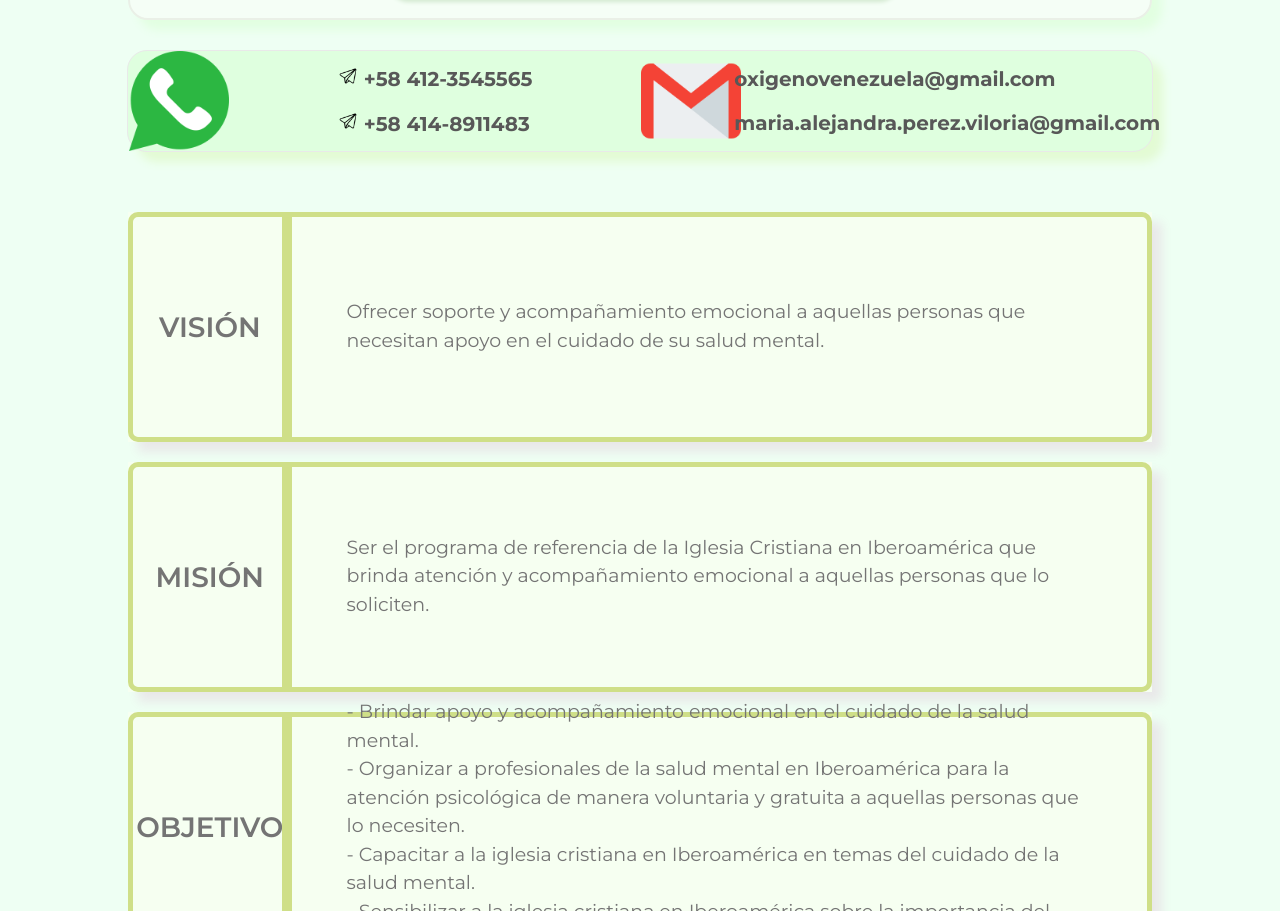
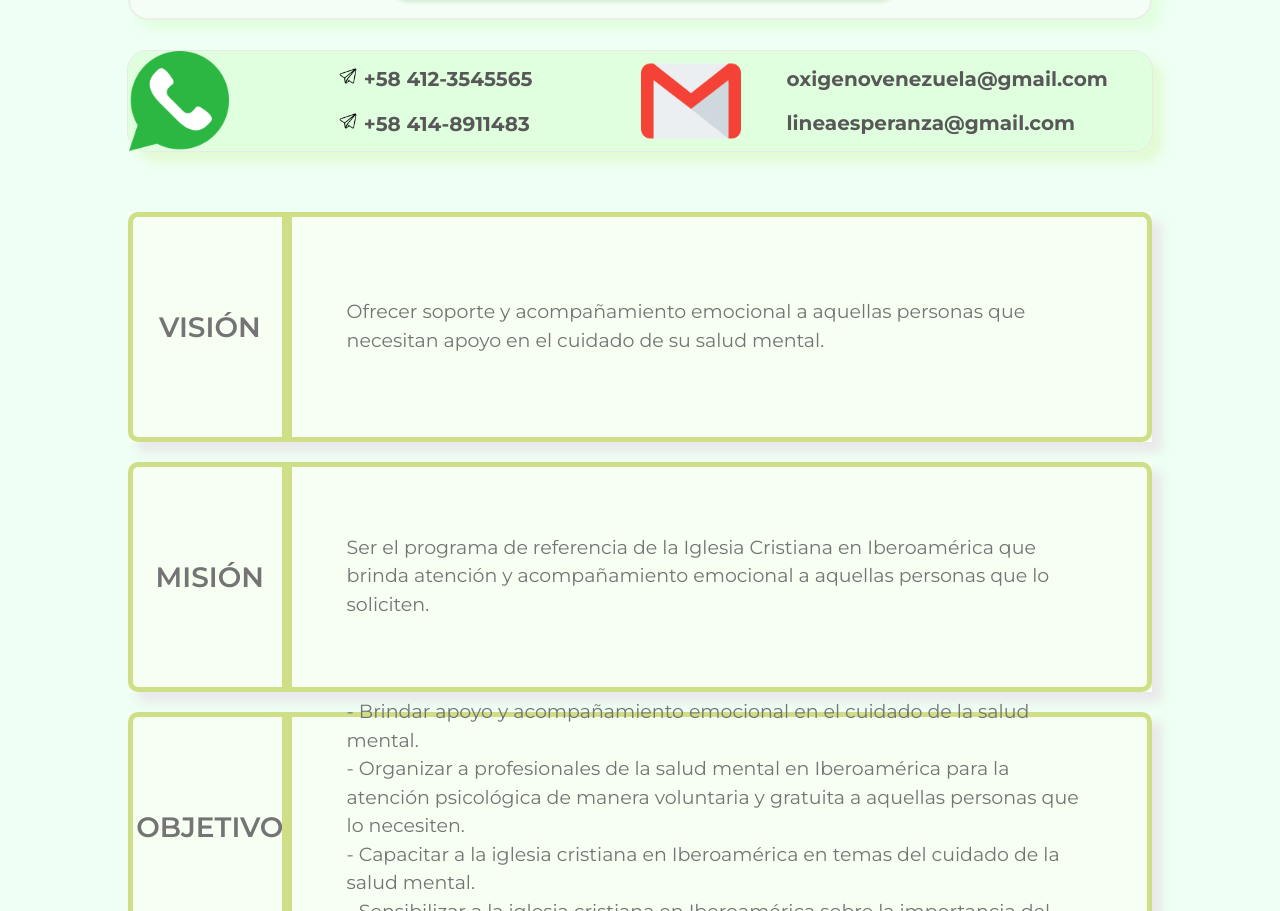
Before and after one commit to julioperezdev/lineaesperanza-web, a Next.js app: page / in a window 1280 px wide. Shown: the part 1043-1954 px from the top of the page. Built offline with nearby package versions, Linux system fonts and the light colour scheme.

Commit message:
update email

```diff
--- a/src/components/contact/Contact.tsx
+++ b/src/components/contact/Contact.tsx
@@ -14,7 +14,7 @@ export default function Contact() {
                 <Image src="/gmailLogo.png" alt={'Logo de Gmail'} width={100} height={100} />
                 <div>
                     <a href="mailto:oxigenovenezuela@gmail.com">oxigenovenezuela@gmail.com</a>
-                    <a href="mailto:maria.alejandra.perez.viloria@gmail.com">maria.alejandra.perez.viloria@gmail.com</a>
+                    <a href="mailto:lineaesperanza@gmail.com">lineaesperanza@gmail.com</a>
                 </div>
             </div>
         </div>
```
